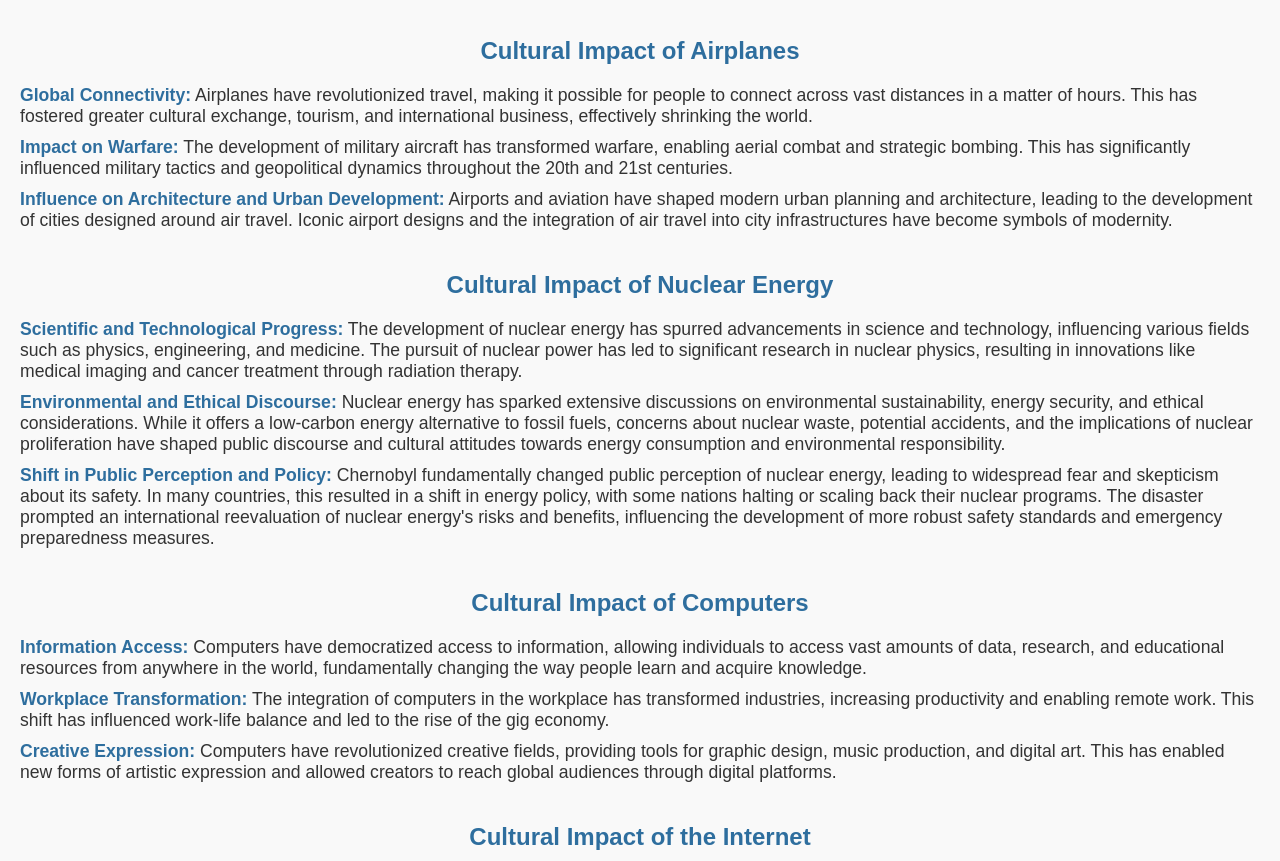
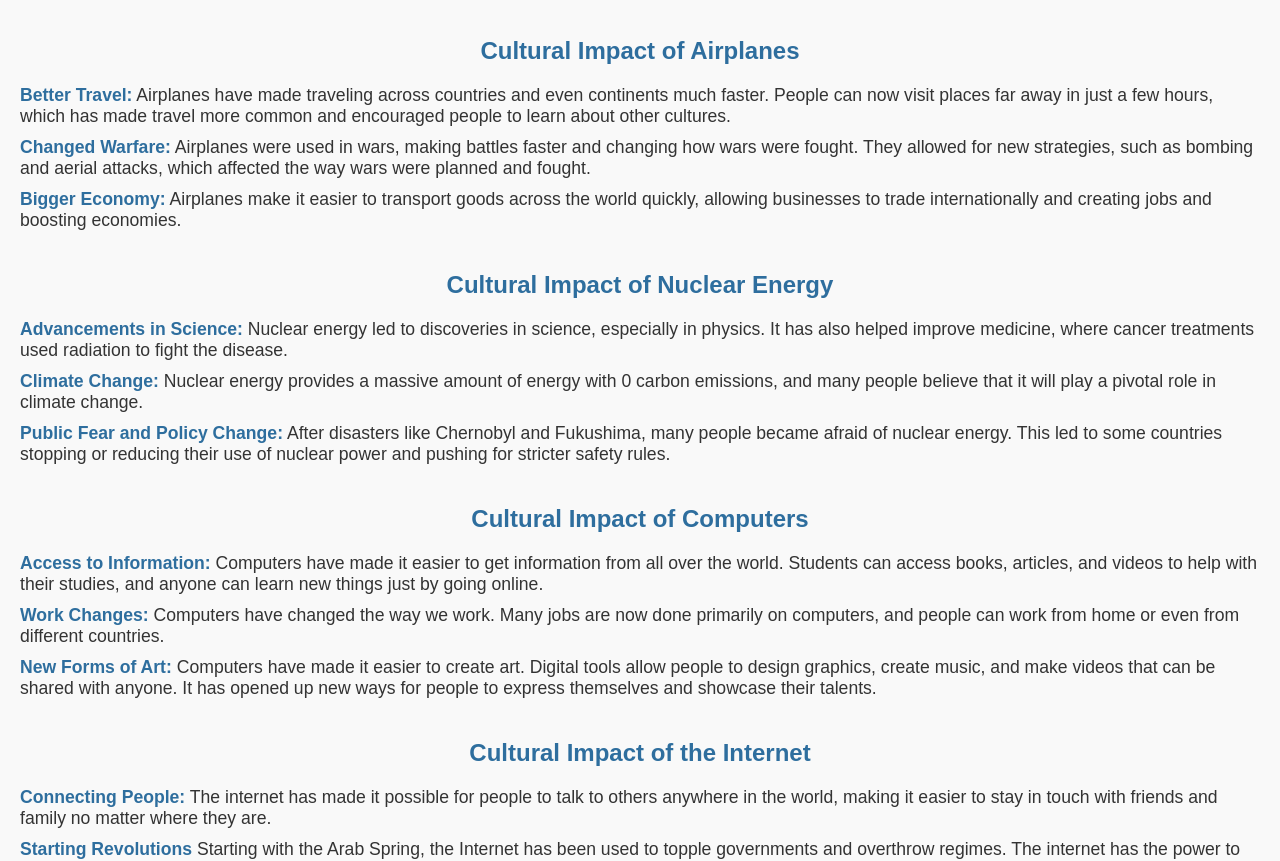
Before and after one commit to sbose03/net-art-Fall2024, a plain HTML site: page hypertext_roughdraft/culturalimpact.html in a window 1280 px wide. Shown: the part 61-922 px from the top of the page. Drawn offline with Linux system fonts and the light colour scheme.

Commit message:
Update culturalimpact.html

```diff
--- a/hypertext_roughdraft/culturalimpact.html
+++ b/hypertext_roughdraft/culturalimpact.html
@@ -48,36 +48,36 @@
    <div class="section">
       <h2>Cultural Impact of Airplanes</h2>
       <ul>
-         <li><strong>Global Connectivity:</strong> Airplanes have revolutionized travel, making it possible for people to connect across vast distances in a matter of hours. This has fostered greater cultural exchange, tourism, and international business, effectively shrinking the world.</li>
-         <li><strong>Impact on Warfare:</strong> The development of military aircraft has transformed warfare, enabling aerial combat and strategic bombing. This has significantly influenced military tactics and geopolitical dynamics throughout the 20th and 21st centuries.</li>
-         <li><strong>Influence on Architecture and Urban Development:</strong> Airports and aviation have shaped modern urban planning and architecture, leading to the development of cities designed around air travel. Iconic airport designs and the integration of air travel into city infrastructures have become symbols of modernity.</li>
-      </ul>
+         <li><strong>Better Travel:</strong> Airplanes have made traveling across countries and even continents much faster. People can now visit places far away in just a few hours, which has made travel more common and encouraged people to learn about other cultures.</li>
+         <li><strong>Changed Warfare:</strong> Airplanes were used in wars, making battles faster and changing how wars were fought. They allowed for new strategies, such as bombing and aerial attacks, which affected the way wars were planned and fought.</li>
+         <li><strong>Bigger Economy:</strong> Airplanes make it easier to transport goods across the world quickly, allowing businesses to trade internationally and creating jobs and boosting economies.</li>
+        </ul>
    </div>
 
    <div class="section">
       <h2>Cultural Impact of Nuclear Energy</h2>
       <ul>
-         <li><strong>Scientific and Technological Progress:</strong> The development of nuclear energy has spurred advancements in science and technology, influencing various fields such as physics, engineering, and medicine. The pursuit of nuclear power has led to significant research in nuclear physics, resulting in innovations like medical imaging and cancer treatment through radiation therapy.</li>
-         <li><strong>Environmental and Ethical Discourse:</strong> Nuclear energy has sparked extensive discussions on environmental sustainability, energy security, and ethical considerations. While it offers a low-carbon energy alternative to fossil fuels, concerns about nuclear waste, potential accidents, and the implications of nuclear proliferation have shaped public discourse and cultural attitudes towards energy consumption and environmental responsibility.</li>
-         <li><strong>Shift in Public Perception and Policy:</strong> Chernobyl fundamentally changed public perception of nuclear energy, leading to widespread fear and skepticism about its safety. In many countries, this resulted in a shift in energy policy, with some nations halting or scaling back their nuclear programs. The disaster prompted an international reevaluation of nuclear energy's risks and benefits, influencing the development of more robust safety standards and emergency preparedness measures.</li>
+         <li><strong>Advancements in Science:</strong> Nuclear energy led to discoveries in science, especially in physics. It has also helped improve medicine, where cancer treatments used radiation to fight the disease.</li>
+         <li><strong>Climate Change:</strong> Nuclear energy provides a massive amount of energy with 0 carbon emissions, and many people believe that it will play a pivotal role in climate change.</li>
+         <li><strong>Public Fear and Policy Change:</strong> After disasters like Chernobyl and Fukushima, many people became afraid of nuclear energy. This led to some countries stopping or reducing their use of nuclear power and pushing for stricter safety rules.</li>
       </ul>
    </div>
 
    <div class="section">
       <h2>Cultural Impact of Computers</h2>
       <ul>
-         <li><strong>Information Access:</strong> Computers have democratized access to information, allowing individuals to access vast amounts of data, research, and educational resources from anywhere in the world, fundamentally changing the way people learn and acquire knowledge.</li>
-         <li><strong>Workplace Transformation:</strong> The integration of computers in the workplace has transformed industries, increasing productivity and enabling remote work. This shift has influenced work-life balance and led to the rise of the gig economy.</li>
-         <li><strong>Creative Expression:</strong> Computers have revolutionized creative fields, providing tools for graphic design, music production, and digital art. This has enabled new forms of artistic expression and allowed creators to reach global audiences through digital platforms.</li>
+         <li><strong>Access to Information:</strong> Computers have made it easier to get information from all over the world. Students can access books, articles, and videos to help with their studies, and anyone can learn new things just by going online.</li>
+         <li><strong>Work Changes:</strong> Computers have changed the way we work. Many jobs are now done primarily on computers, and people can work from home or even from different countries.</li>
+         <li><strong>New Forms of Art:</strong> Computers have made it easier to create art. Digital tools allow people to design graphics, create music, and make videos that can be shared with anyone. It has opened up new ways for people to express themselves and showcase their talents.</li>
       </ul>
    </div>
 
    <div class="section">
       <h2>Cultural Impact of the Internet</h2>
       <ul>
-         <li><strong>Global Communication:</strong> The internet has transformed communication, enabling instant messaging, video calls, and social networking, thus fostering global connectivity and allowing people to maintain relationships across distances.</li>
-         <li><strong>Information Sharing and Collaboration:</strong> The internet facilitates collaboration and sharing of information, empowering communities to come together for various causes, share knowledge, and crowdsource solutions to complex problems.</li>
-         <li><strong>Influence on Culture and Society:</strong> The internet has influenced cultural norms and societal behaviors, shaping trends, social movements, and public opinion through platforms such as social media, blogs, and online forums.</li>
+         <li><strong>Connecting People:</strong> The internet has made it possible for people to talk to others anywhere in the world, making it easier to stay in touch with friends and family no matter where they are.</li>
+         <li><strong>Starting Revolutions</strong> Starting with the Arab Spring, the Internet has been used to topple governments and overthrow regimes. The internet has the power to enact social change with the power of its users.</li>
+         <li><strong>Shaping Culture:</strong> The internet has also influenced how we think, what we talk about, and what we do. Social media, blogs, and online videos help set trends and can change public opinion on important issues.</li>
       </ul>
    </div>
 
```
